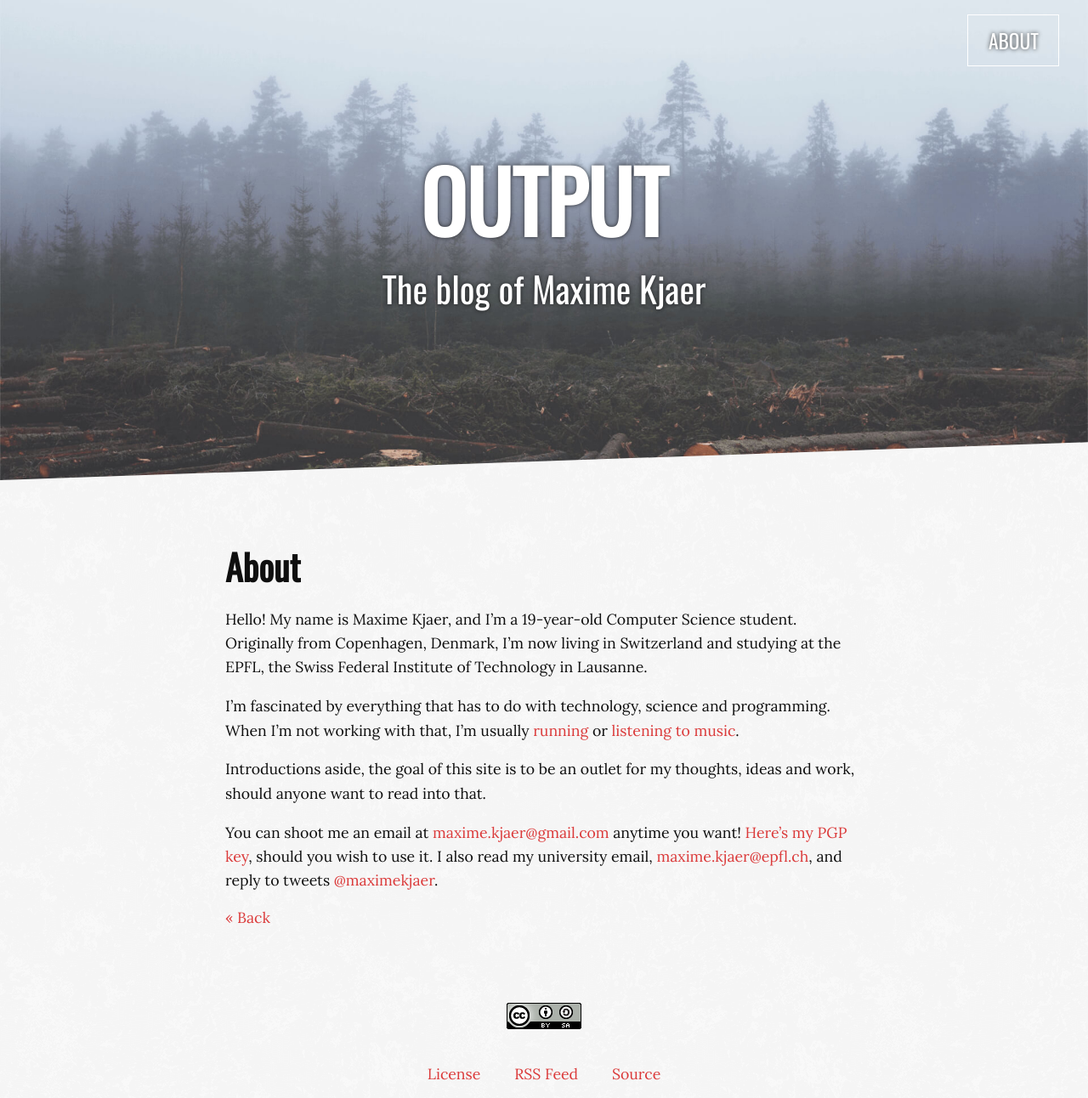
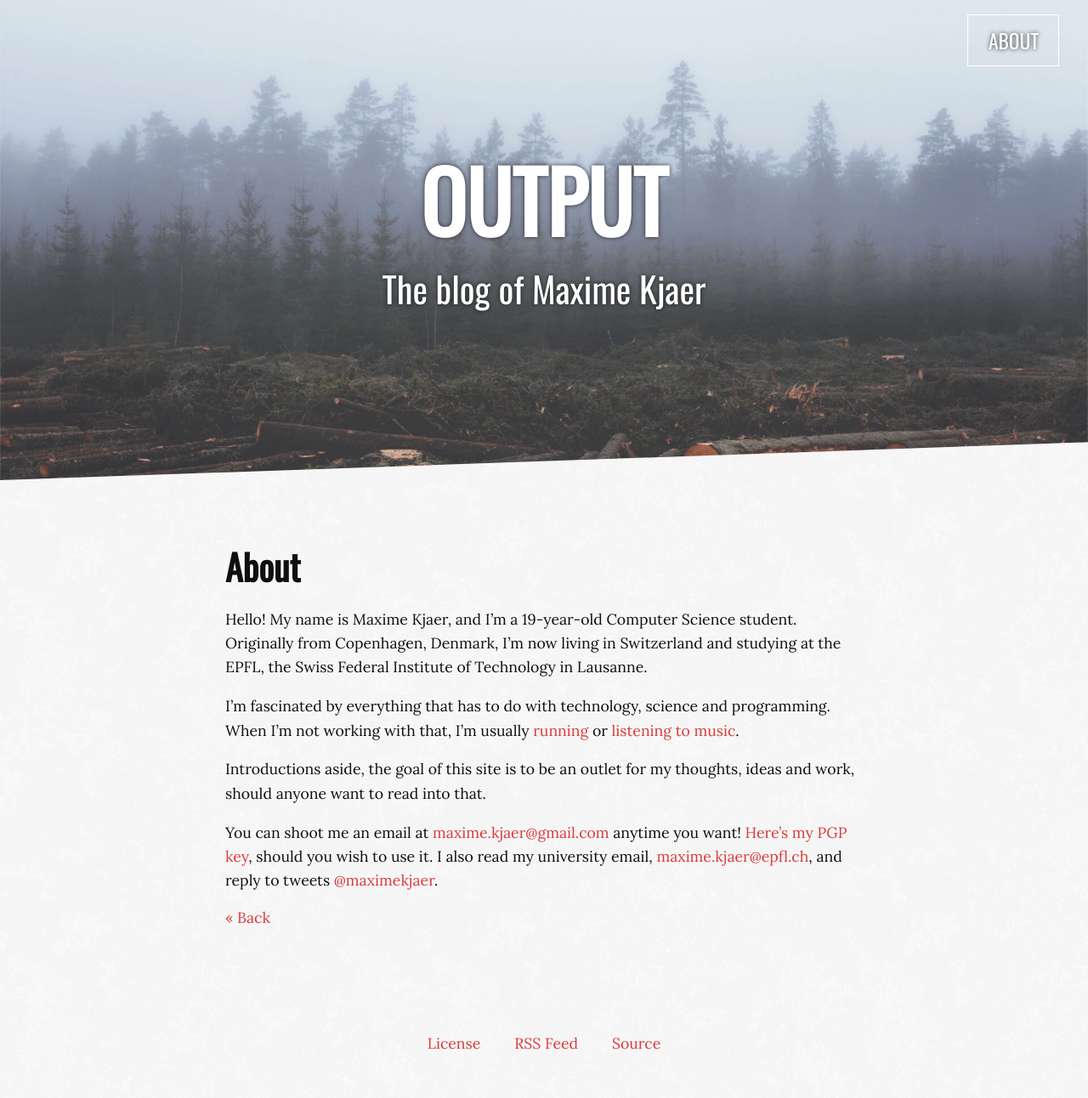
Before and after one commit to MaximeKjaer/kjaer.io, a Jekyll site: the page built from about.md, in a window 1280 px wide. Shown: the whole page at 85% size. Built offline with Jekyll 4.4.1, drawn with Linux system fonts in a browser that asks for light colours; after the commit the page ends 1256 px from its top, so only the background shows below that.

Commit message:
Remove license image
It was ugly :disappointed:

```diff
--- a/_includes/footer.html
+++ b/_includes/footer.html
@@ -1,5 +1,4 @@
 <footer>
-    <a rel="license" href="http://creativecommons.org/licenses/by-sa/4.0/"><img alt="Creative Commons License" style="border-width:0" src="/images/license.png" width="88" height="31"/></a>
     <nav>
         <ul>
             <li>
```
Also changed, not shown: images/license.png (deleted).
